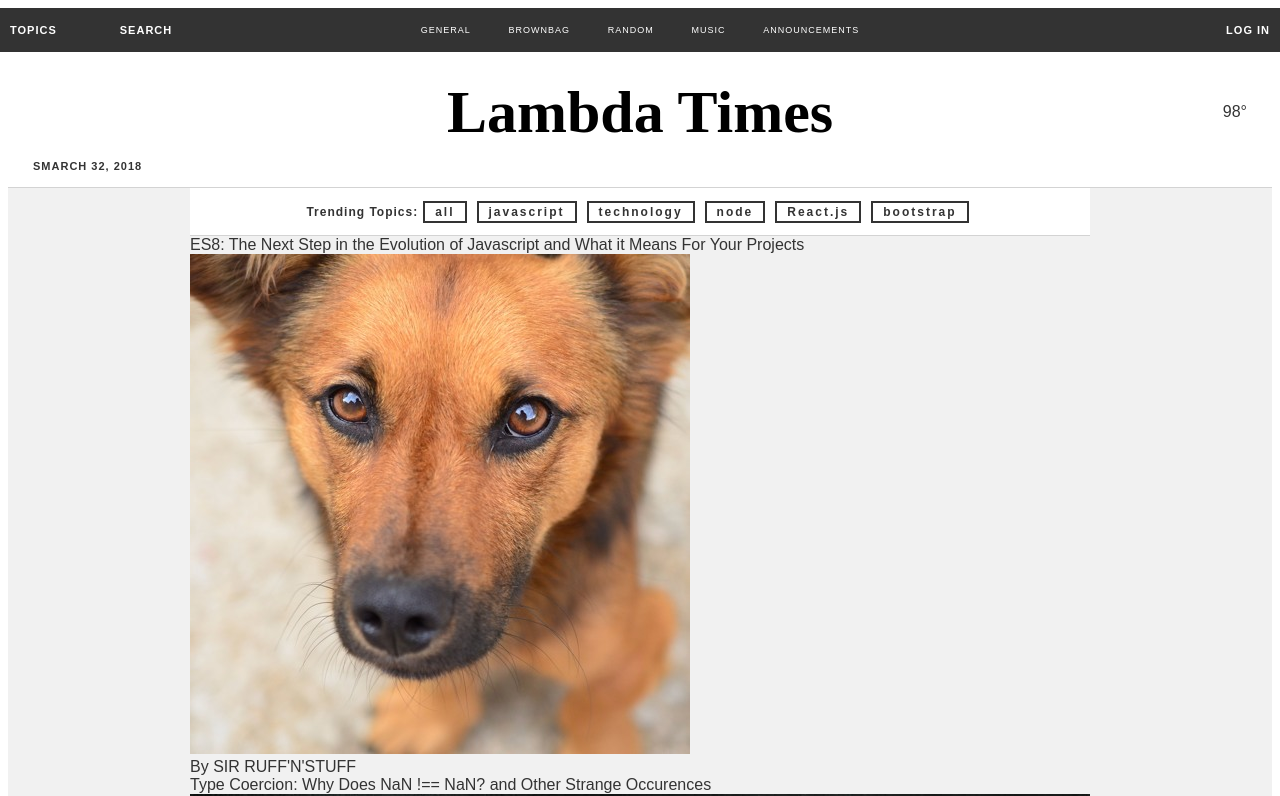
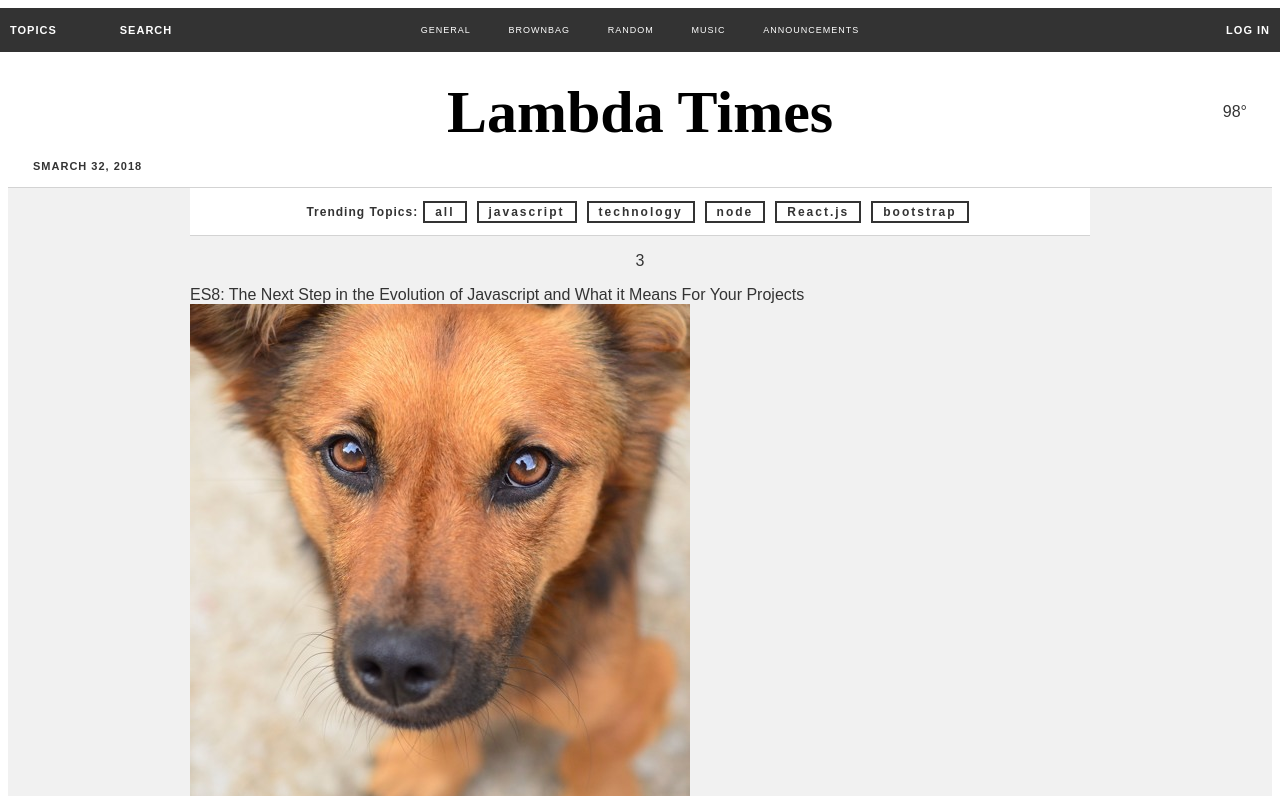
Before and after one commit to notdb/sveltetimes, a Svelte app in the folder sveltetimes/: page / in a window 1280 px wide. Shown: the top 796 px of the page. Built offline with nearby package versions, Linux system fonts and the light colour scheme.

Commit message:
add working card switcher

```diff
--- a/sveltetimes/src/components/content/.#Card.svelte
+++ /dev/null
@@ -1 +0,0 @@
-Jen@dtg.7572
--- a/sveltetimes/src/components/content/Card.svelte
+++ b/sveltetimes/src/components/content/Card.svelte
@@ -1,18 +1,17 @@
 <script>
   export let card;
-card=card;
+  card = card;
 </script>
 
 <style>
+
 </style>
 
 <div class="card">
-<div class="headline">
-{card.headline}
-</div>
+  <div class="headline"> {card.headline} </div>
   <div class="author">
     <div class="img-container">
-     <img src={card.img} />
+      <img src={card.img} alt={card.author}/>
     </div>
     <span>By {card.author} </span>
   </div>
--- a/sveltetimes/src/components/content/Content.svelte
+++ b/sveltetimes/src/components/content/Content.svelte
@@ -6,29 +6,38 @@
   console.log(cardData);
 
   let selected = "all";
+  let tfToggle = "true";
 
-     let newArray = cardData;
-    $: newArray;
+  let newArray = cardData;
+
+  let user = { loggedIn: false };
+
+  function toggle() {
+    user.loggedIn = !user.loggedIn;
+  }
 
   function changeSelected(tab) {
     selected = tab;
     console.log(selected);
+    toggle();
     filterCards();
-
   }
 
   function filterCards() {
     let selected11 = selected;
 
     if (selected11 == "all") {
-       console.log(newArray, ' wooo');
-      return newArray;
+      console.log(cardData, user.loggedIn, " wooo");
+
+      return cardData;
     } else {
       newArray = cardData.filter(function(card) {
         return card.tab == selected11;
       });
-      console.log(newArray, ' woo');
-            return newArray;
+      newArray = newArray;
+
+      console.log(newArray, user.loggedIn, " woo");
+      return newArray;
     }
   }
 </script>
@@ -46,5 +55,12 @@
     tabs={tabData}
     selectTabHandler={changeSelected}
     selectedTab={selected} />
-  <Cards cards={filterCards()} key={cardData.headline} />
+
+  {#if user.loggedIn}
+    <p>4</p>
+    <Cards cards={filterCards()} key={cardData.headline} />
+  {:else}
+    <p>3</p>
+    <Cards cards={filterCards()} key={cardData.headline} />
+  {/if}
 </div>
```
Also changed, not shown: 1 other file (tests, documents, lock files or other folders). Lines whose indentation alone changed are shown as unchanged.
